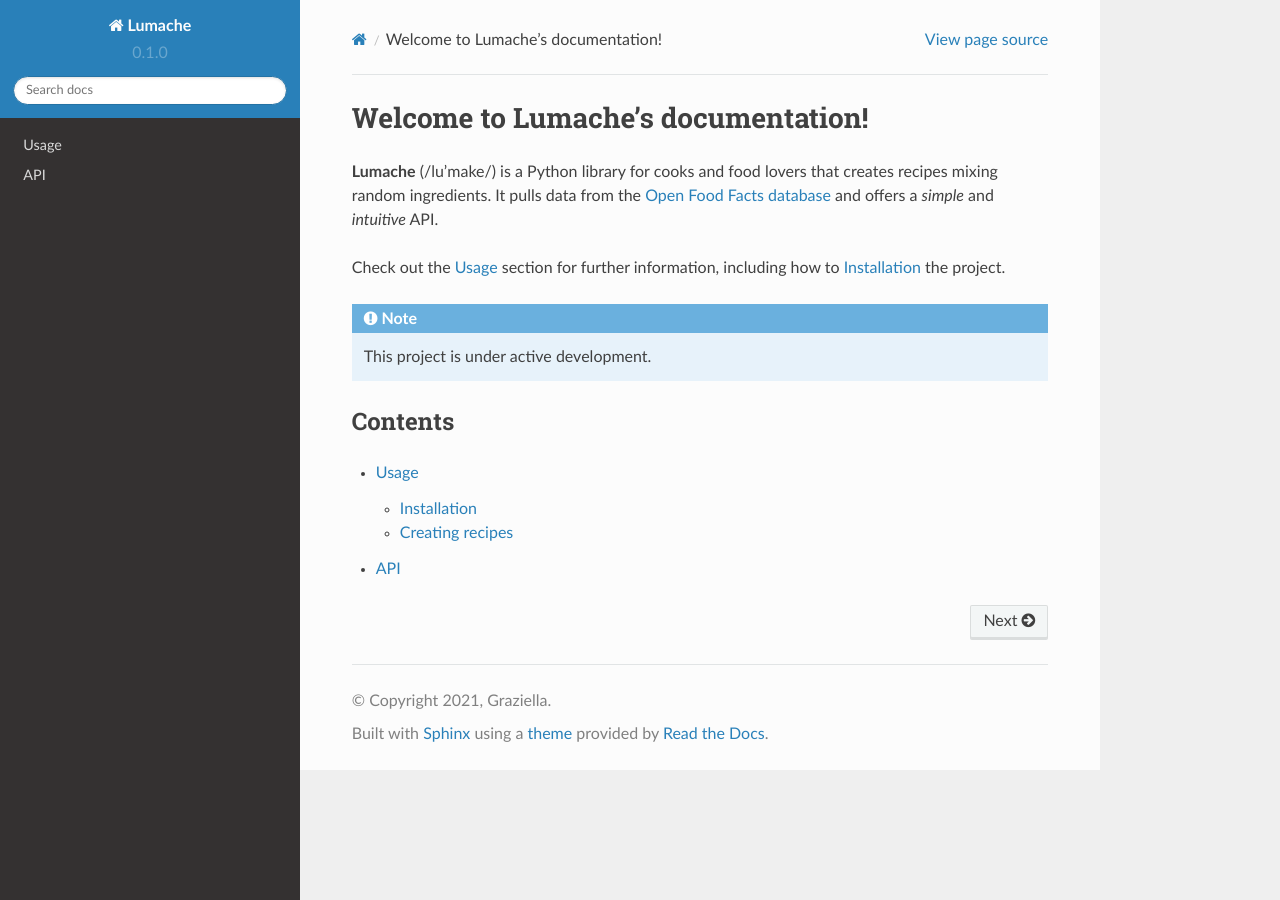
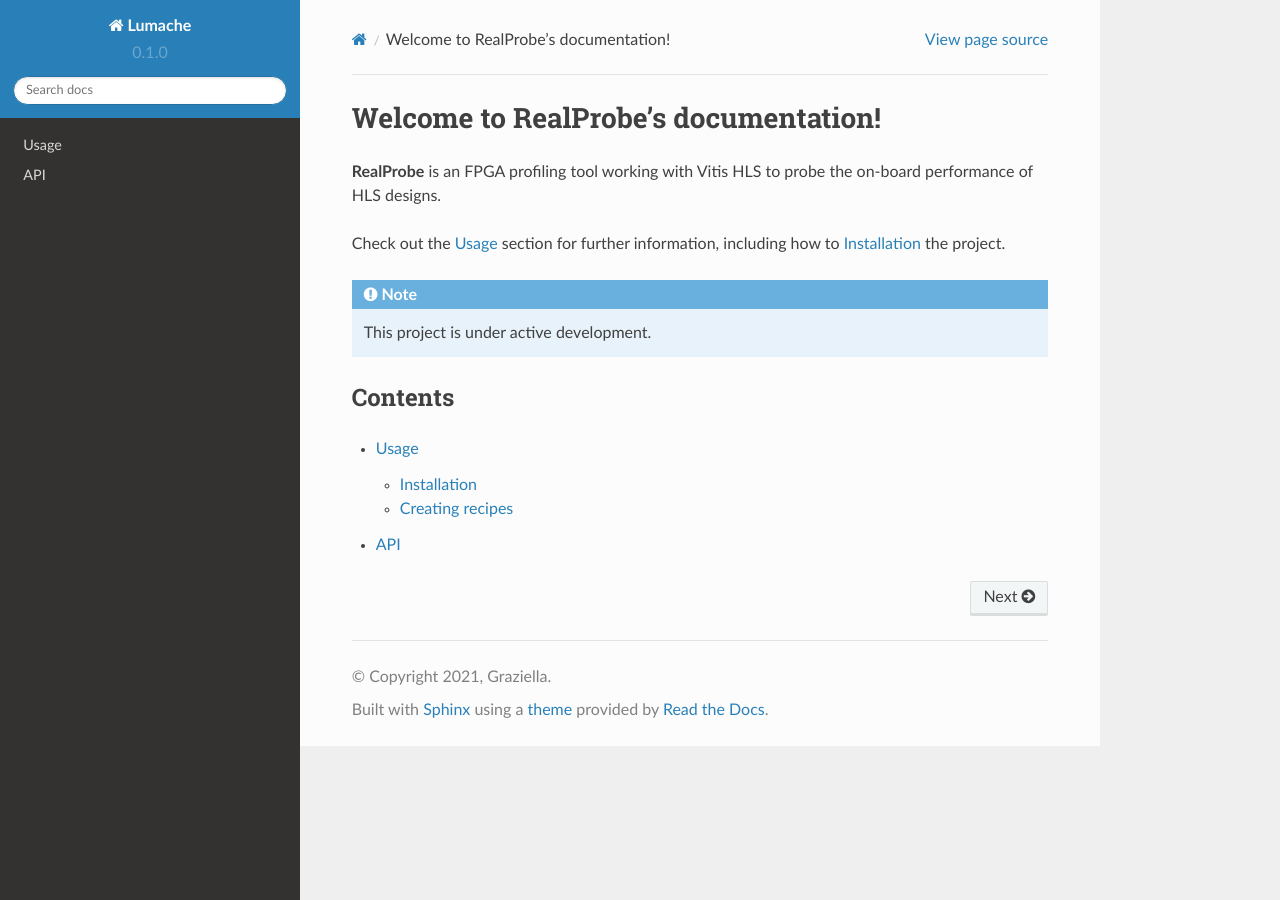
Before and after one commit to sharc-lab/RealProbe-doc, a Sphinx documentation site: the page built from docs/source/index.rst, in a window 1280 px wide. Built offline with Sphinx 7.4.7 and the Read the Docs theme 2.0.0, drawn with Linux system fonts in a browser that asks for light colours.

Commit message:
Update index.rst

```diff
--- a/docs/source/index.rst
+++ b/docs/source/index.rst
@@ -1,10 +1,7 @@
-Welcome to Lumache's documentation!
+Welcome to RealProbe's documentation!
 ===================================
 
-**Lumache** (/lu'make/) is a Python library for cooks and food lovers
-that creates recipes mixing random ingredients.
-It pulls data from the `Open Food Facts database <https://world.openfoodfacts.org/>`_
-and offers a *simple* and *intuitive* API.
+**RealProbe** is an FPGA profiling tool working with Vitis HLS to probe the on-board performance of HLS designs.
 
 Check out the :doc:`usage` section for further information, including
 how to :ref:`installation` the project.
```
